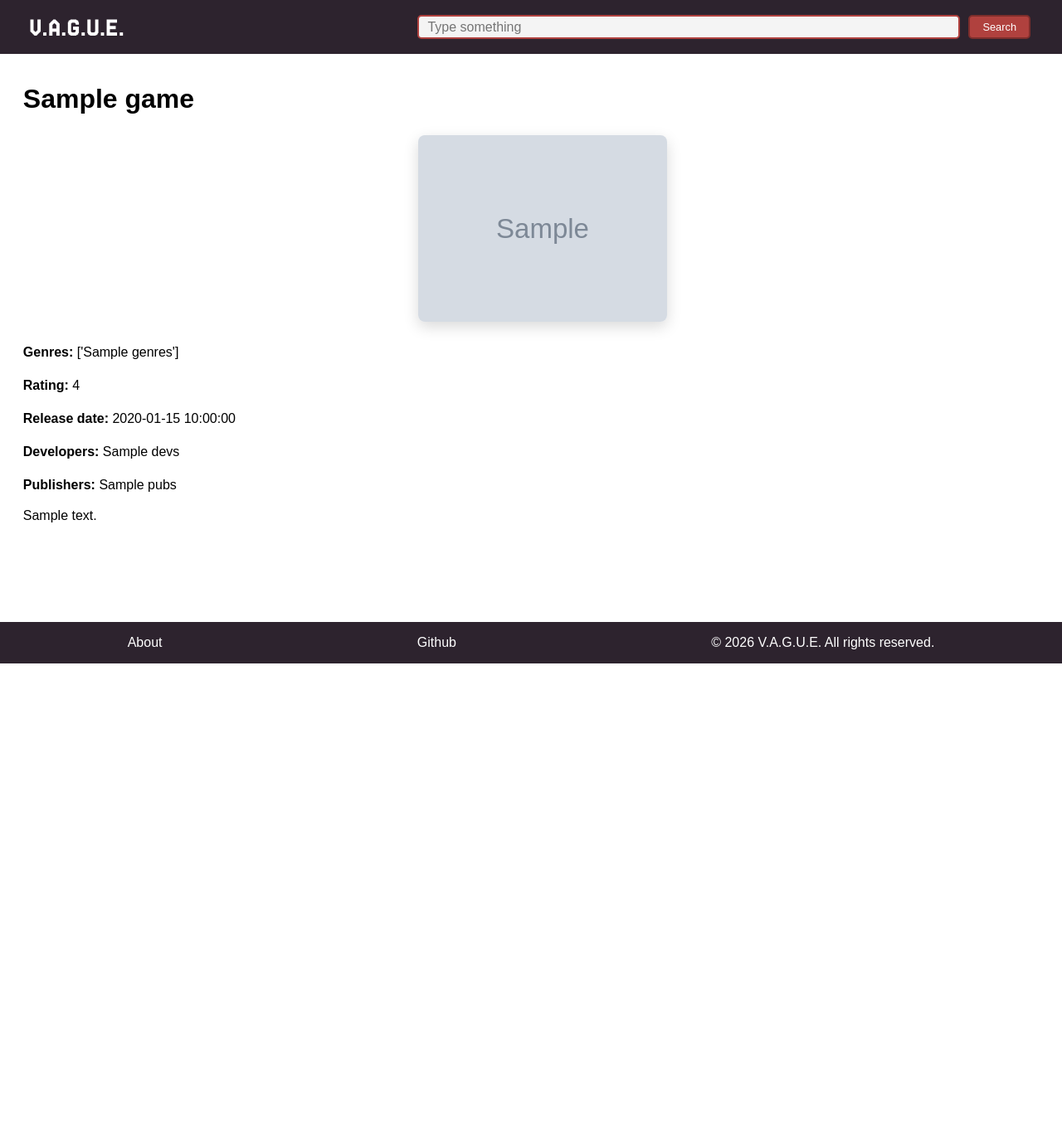
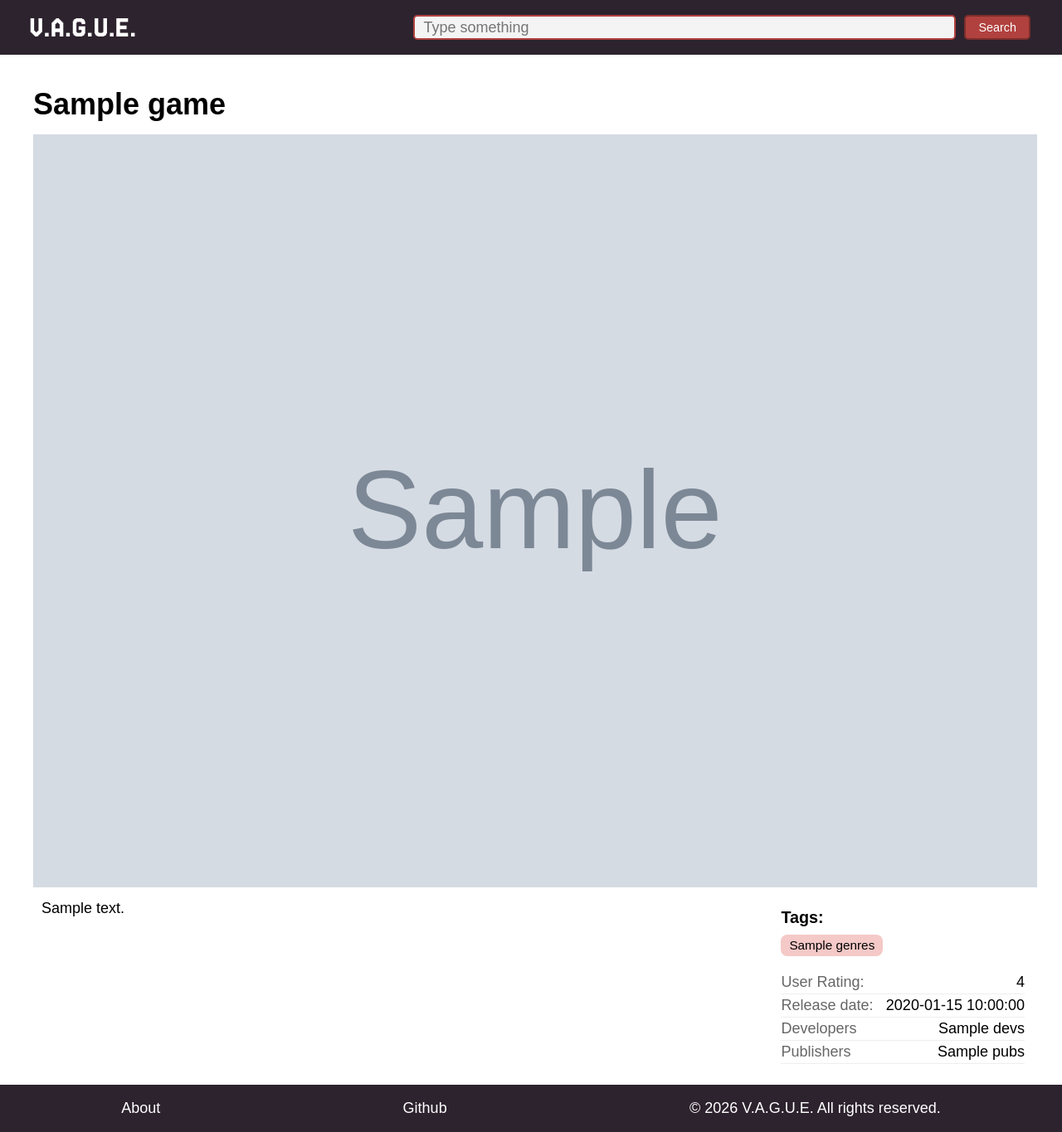
Before and after one commit to lisalmrdl/VAGUE, a Flask app: template templates/game_details.html in a window 1280 px wide. Shown: the whole page at 83% size. Before the commit the page ends 800 px from the top, so only its background shows below. Run offline with Flask 3, Linux system fonts and the light colour scheme; the template is opened without the code that fills it: most values are stand-ins (such as "Sample title", 1, 10 or a date in 2020); grey boxes marked "Sample" are stand-in pictures; parts of the project's set-up code (start-up, migrations or seed data) failed here and were passed over; some web fonts are replaced.

Commit message:
#20 new styling for game--details page

```diff
--- /dev/null
+++ b/static/styles/styles-games.css
@@ -0,0 +1,156 @@
+h1 {
+    margin-bottom: 0;
+}
+.body-container {
+    margin: 0px 30px 0px 25px;
+}
+.game-layout {
+    display: flex;
+    flex-direction: row;
+    gap: 5%;
+    justify-content: space-between;
+    padding: 10px;
+}
+.game-image {
+    /* flex: 55%; */
+    width: 100%;
+    padding-top: 15px;
+}
+.game-cover {
+    width: 100%;
+    height: auto;
+    /* border-radius: 8px; */
+    /* box-shadow: 0 6px 18px rgba(0,0,0,0.15); */
+}
+.game-details {
+    flex: 30%;
+    text-align: right;
+    margin-right: 5px;
+    /* padding: 5px 10px; */
+    /* border: 1px solid var(--color-accent-r);
+    border-radius: 12px; */
+
+}
+.game-description {
+    flex: 85%;
+}
+.genres p {
+  text-align: left;
+  margin-block-end: 0.5em;
+  margin-block-start: 0.5em;
+  font-size: 1.1em;
+}
+.genres-list {
+  margin-block-start: 0;
+  list-style: none;
+  padding: 0;
+  display: flex;
+  gap: 5px;
+  flex-wrap: wrap;
+}
+.tag {
+  background: var(--color-accent-lr);
+  padding: 4px 10px;
+  border-radius: 8px;
+  font-size: 0.85em;
+}
+
+.game-meta-table {
+  width: 100%;
+  border-collapse: collapse;
+  font-size: 1em;
+}
+.game-meta-table th {
+  text-align: left;
+  font-weight: 500;
+  color: #666;
+  padding: 3px 0;
+  width: 120px;
+  vertical-align: top;
+}
+
+.game-meta-table td {
+  padding: 3px 0;
+  font-weight: 500;
+}
+
+.game-meta-table tr {
+    border-bottom: 1px solid #eee;
+}
+
+/* dynamic sizing */
+@media (max-width: 750px) {
+    .game-layout {
+        display: flex;
+        flex-direction: column-reverse;
+        gap: 5px;
+    }
+    .genres p {
+      display: none;
+    }
+    .genres {
+      margin-block-start: 0.5em;
+    }
+}
+
+.game-recs h2 {
+  margin-bottom: 10px;
+  color: var(--color-mono-b);
+}
+
+.similar {
+    margin-bottom: 30px;
+}
+
+.similar h3 {
+  font-size: 1.1em;
+  margin-bottom: 15px;
+  color: var(--color-mono-b);
+}
+
+/* Results grid */
+.similar-results ul {
+  display: grid;
+  grid-template-columns: repeat(auto-fill, minmax(120px, 1fr));
+  list-style: none;
+  padding: 0;
+  margin: 0;
+}
+
+/* Individual card */
+.rec-card {
+  display: flex;
+  flex-direction: column;
+  align-items: center;
+  text-align: center;
+  font-size: 0.85rem;
+}
+
+.rec-card img {
+  width: 80%;
+  border-radius: 8px;
+  border: 1px solid var(--color-mono-b);
+}
+
+.rec-title {
+  margin-top: 6px;
+}
+/* .body-container h1 { */
+/*     margin-bottom: 10px; */
+/* } */
+
+/* .body-container p { */
+/*     max-width: 800px; */
+/*     line-height: 1.5; */
+/* } */
+
+/* .game-description h1,  */
+/* .game-description h2,  */
+/* .game-description h3 { */
+/*     margin: 15px 0 8px 0; */
+/*     font-weight: bold; */
+/* } */
+
+/* .game-description p { */
+/*     margin-bottom: 10px; */
+/* } */
--- a/static/styles/styles.css
+++ b/static/styles/styles.css
@@ -30,6 +30,8 @@ html {
     --color-accent-lr: hsl(2, 68%, 87%);
 
     --border-rad-s: 5px;
+
+    font-size: 18px;
 }
 body {
     margin: 0;  /* This makes the header fill the top of the screen, unsure why */
@@ -137,7 +139,7 @@ header {
     padding: 0px 10px 5px 0px;
 }
 .results-count {
-    font-size: 14px;
+    font-size: 0.8rem;
 }
 .results-body {
     display: flex;
@@ -182,15 +184,15 @@ header {
     padding: 0px 10px 0px 0px;
 }
 .game-title, a.game-title {
-    font-size: 18px;
+    font-size: 1em;
     font-weight: 600;
     color: var(--color-mono-b);
 }
 .game-publisher {
-    font-size: 14px;
+    font-size: 0.8em;
 }
 .genre {
-    font-size: 12px;
+    font-size: 0.7em;
     background-color: var(--color-accent-lr);
     border-radius: 5px;
     padding: 2px 6px 0px 6px;
@@ -251,38 +253,3 @@ footer {
     align-items: center;
     justify-content: space-around;
 }
-
-
-.game-detail-image {
-    margin: 25px 0;
-    display: flex;
-    justify-content: center;
-}
-
-.game-cover {
-    max-width: 300px;
-    width: 100%;
-    height: auto;
-    border-radius: 8px;
-    box-shadow: 0 6px 18px rgba(0,0,0,0.15);
-}
-
-.body-container h1 {
-    margin-bottom: 10px;
-}
-
-.body-container p {
-    max-width: 800px;
-    line-height: 1.5;
-}
-
-.game-description h1,
-.game-description h2,
-.game-description h3 {
-    margin: 15px 0 8px 0;
-    font-weight: bold;
-}
-
-.game-description p {
-    margin-bottom: 10px;
-}
--- a/templates/game_details.html
+++ b/templates/game_details.html
@@ -6,6 +6,7 @@
 
     <title>V.A.G.U.E. {{ game.id }}</title>
     <link rel="stylesheet" href="../static/styles/styles.css">
+    <link rel="stylesheet" href="../static/styles/styles-games.css">
 </head>
 <body>
   <!-- Header Container -->
@@ -22,25 +23,48 @@
   <div class="body-container">
     <h1>{{ game.name }}</h1>
     {% if game.img %}
-    <div class="game-detail-image">
+    <div class="game-image">
       <img src="{{ game.img }}"
-         alt="{{ game.name }} cover"
-         class="game-cover"
-         onerror="this.src='/static/img/placeholder.jpg';">
+          alt="{{ game.name }} cover"
+          class="game-cover"
+          onerror="/static/img/placeholder.png">
     </div>
     {% endif %}
-    <div class="game-details">
-      <p><strong>Genres:</strong> {{ game.genres.split(",") }}</p>
-      <p><strong>Rating:</strong> {{ game.rating }}</p>
-      <p><strong>Release date:</strong> {{ game.date }}</p>
-      <p><strong>Developers:</strong> {{ game.devs }}</p>
-      <p><strong>Publishers:</strong> {{ game.pubs }}</p>
-
+    <div class="game-layout">
       <div class="game-description">
         {{ game.desc | safe }}
       </div>
+      <div class="game-details">
+        <div class="genres">
+          <p><b>Tags:</b></p>
+          <ul class="genres-list">
+            {% for genre in game.genres.split(",") %}
+          <li class="tag">{{ genre.strip() }}</li>
+          {% endfor %}
+          </ul>
+        </div>
+        <table class="game-meta-table">
+          <tbody>
+            <tr>
+              <th>User Rating:</th>
+              <td>{{ game.rating }}</td>
+            </tr>
+            <tr>
+              <th>Release date:</th>
+              <td>{{ game.date }}</td>
+            </tr>
+            <tr>
+              <th>Developers</th>
+              <td>{{ game.devs }}</td>
+            </tr>
+            <tr>
+              <th>Publishers</th>
+              <td>{{ game.pubs }}</td>
+            </tr>
+          </tbody>
+        </table>
+      </div>
     </div>
-
   </div>
   <footer>
     <a href="{{ url_for('about') }}">About</a>
```
